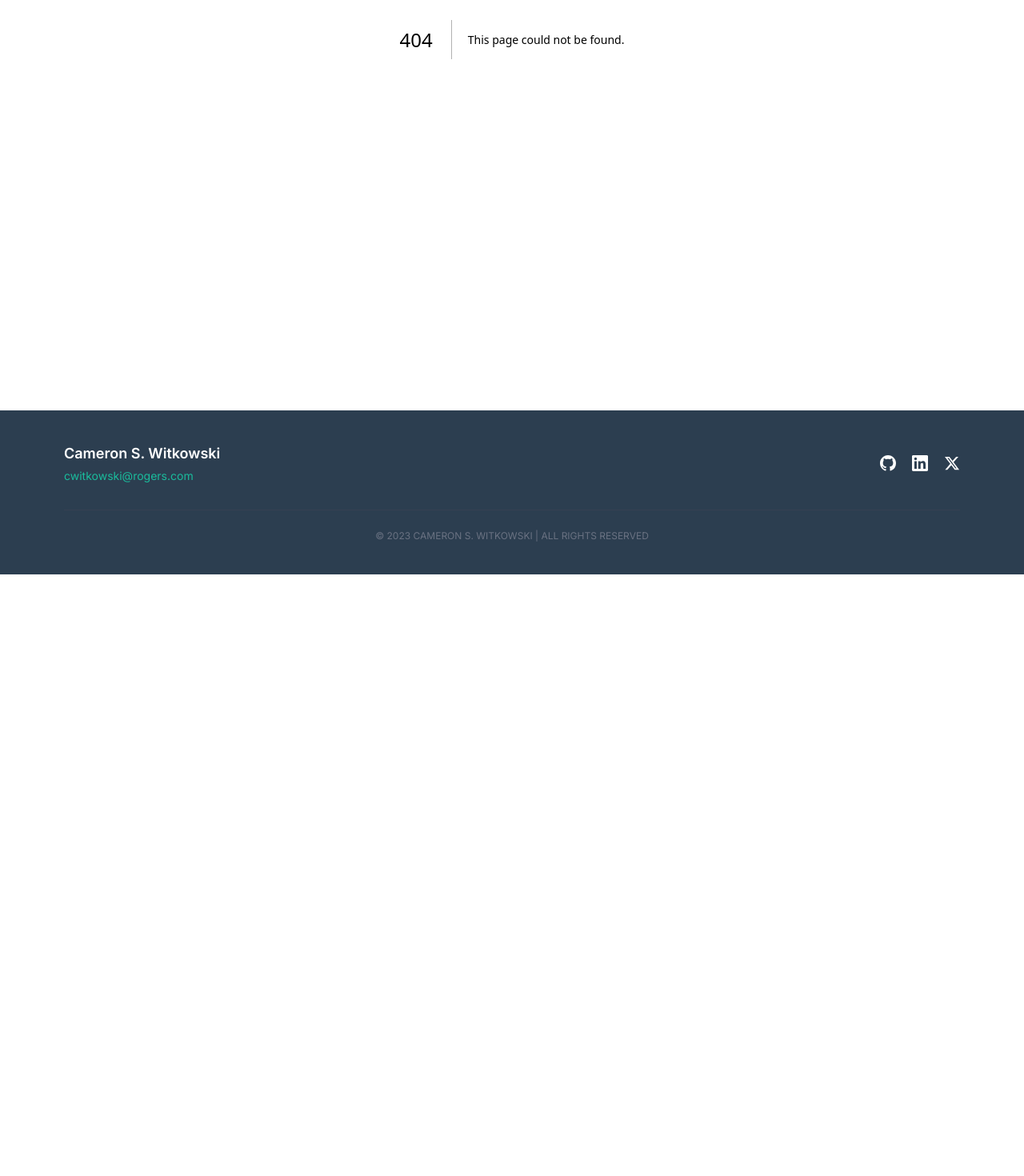
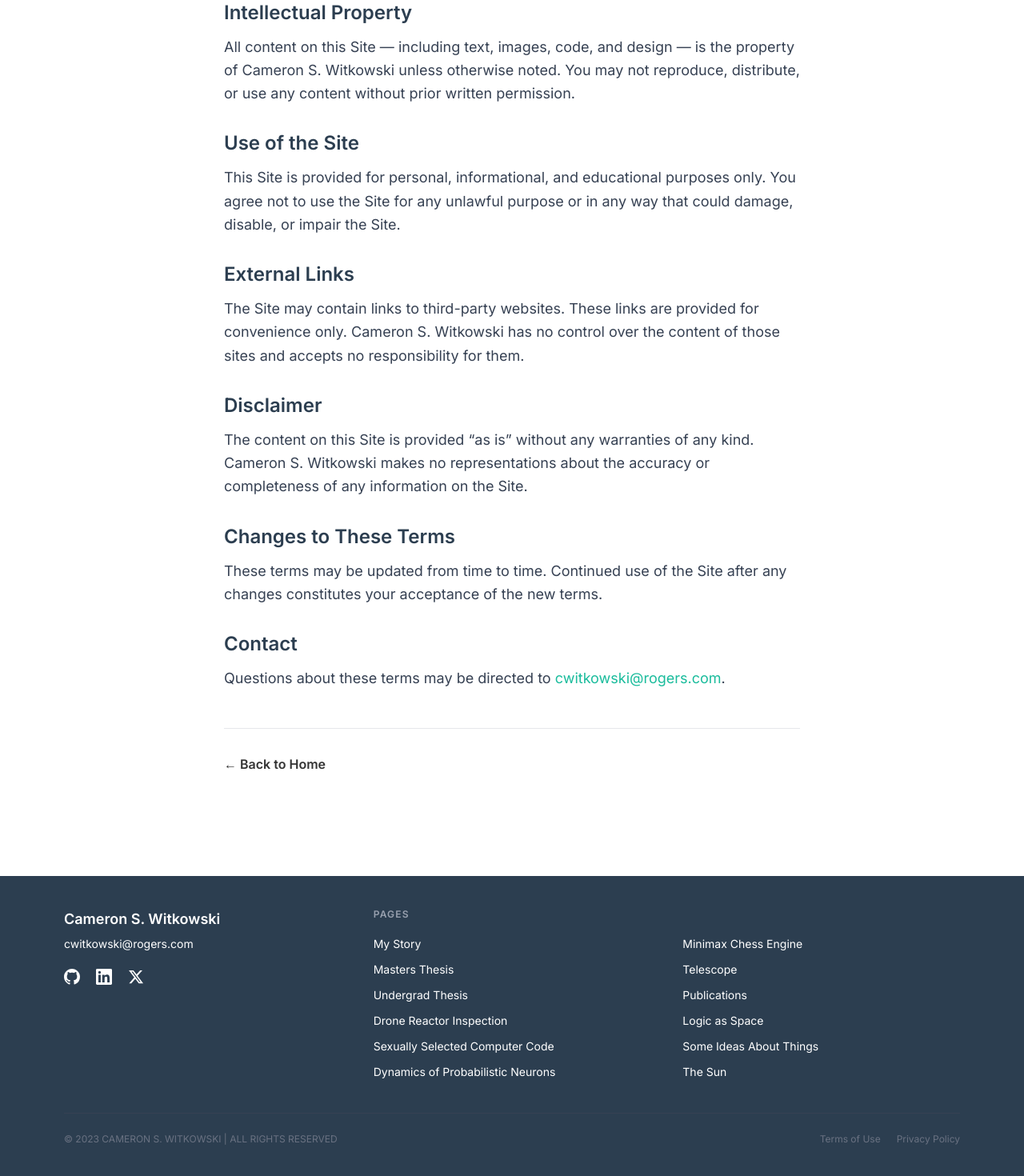
Before and after one commit to VanessaAnneliese/Cameron-witkowski-website, a Next.js app: page /terms in a window 1280 px wide. Before the commit this address had no page. Shown: the part 416-1886 px from the top of the page at 80% size. Before the commit the page ends 1134 px from the top, so only its background shows below. Built offline with nearby package versions, Linux system fonts and the light colour scheme.

Commit message:
Add Home dropdown with My Story, full footer links, Terms and Privacy pages

```diff
--- /dev/null
+++ b/src/app/privacy/page.tsx
@@ -0,0 +1,84 @@
+import Link from "next/link";
+
+export default function PrivacyPage() {
+  return (
+    <div className="max-w-3xl mx-auto px-6 py-16">
+      <p className="text-[#1abc9c] font-semibold uppercase tracking-wide text-sm mb-2">Legal</p>
+      <h1 className="text-4xl font-bold text-[#2c3e50] mb-3">Privacy Policy</h1>
+      <p className="text-gray-500 italic mb-12">Last updated: 2024</p>
+
+      <div className="space-y-8 text-gray-700 leading-relaxed text-lg">
+        <section>
+          <h2 className="text-2xl font-bold text-[#2c3e50] mb-3">Overview</h2>
+          <p>
+            This Privacy Policy describes how cameronwitkowski.com (the &ldquo;Site&rdquo;) handles
+            information when you visit. This is a personal portfolio site and does not collect,
+            store, or sell personal data.
+          </p>
+        </section>
+
+        <section>
+          <h2 className="text-2xl font-bold text-[#2c3e50] mb-3">Information Collected</h2>
+          <p>
+            This Site does not use forms, accounts, or tracking systems that collect personal
+            information. If you contact Cameron directly via email, your email address and message
+            content are used solely to respond to your inquiry.
+          </p>
+        </section>
+
+        <section>
+          <h2 className="text-2xl font-bold text-[#2c3e50] mb-3">Cookies</h2>
+          <p>
+            This Site does not use cookies or any client-side tracking technologies for analytics
+            or advertising purposes.
+          </p>
+        </section>
+
+        <section>
+          <h2 className="text-2xl font-bold text-[#2c3e50] mb-3">Third-Party Services</h2>
+          <p>
+            This Site embeds content from YouTube (for the podcast section). YouTube may set its
+            own cookies when you interact with embedded videos. Please refer to{" "}
+            <a href="https://policies.google.com/privacy" target="_blank" rel="noopener noreferrer">
+              Google&apos;s Privacy Policy
+            </a>{" "}
+            for details.
+          </p>
+        </section>
+
+        <section>
+          <h2 className="text-2xl font-bold text-[#2c3e50] mb-3">Hosting</h2>
+          <p>
+            This Site is hosted on Vercel. Vercel may collect standard server log data (such as IP
+            addresses) as part of their infrastructure. Please refer to{" "}
+            <a href="https://vercel.com/legal/privacy-policy" target="_blank" rel="noopener noreferrer">
+              Vercel&apos;s Privacy Policy
+            </a>{" "}
+            for details.
+          </p>
+        </section>
+
+        <section>
+          <h2 className="text-2xl font-bold text-[#2c3e50] mb-3">Changes to This Policy</h2>
+          <p>
+            This policy may be updated from time to time. Any changes will be reflected on this page.
+          </p>
+        </section>
+
+        <section>
+          <h2 className="text-2xl font-bold text-[#2c3e50] mb-3">Contact</h2>
+          <p>
+            Questions about this policy may be directed to{" "}
+            <a href="mailto:cwitkowski@rogers.com">cwitkowski@rogers.com</a>.
+          </p>
+        </section>
+      </div>
+
+      <div className="mt-12 pt-8 border-t border-gray-200">
+        <Link href="/" className="text-[#1abc9c] hover:text-[#16a085] font-semibold transition-colors">
+          ← Back to Home
+        </Link>
+      </div>
+    </div>
+  );
+}
--- /dev/null
+++ b/src/app/terms/page.tsx
@@ -0,0 +1,79 @@
+import Link from "next/link";
+
+export default function TermsPage() {
+  return (
+    <div className="max-w-3xl mx-auto px-6 py-16">
+      <p className="text-[#1abc9c] font-semibold uppercase tracking-wide text-sm mb-2">Legal</p>
+      <h1 className="text-4xl font-bold text-[#2c3e50] mb-3">Terms of Use</h1>
+      <p className="text-gray-500 italic mb-12">Last updated: 2024</p>
+
+      <div className="space-y-8 text-gray-700 leading-relaxed text-lg">
+        <section>
+          <h2 className="text-2xl font-bold text-[#2c3e50] mb-3">Acceptance of Terms</h2>
+          <p>
+            By accessing and using cameronwitkowski.com (the &ldquo;Site&rdquo;), you accept and agree
+            to be bound by these Terms of Use. If you do not agree, please do not use the Site.
+          </p>
+        </section>
+
+        <section>
+          <h2 className="text-2xl font-bold text-[#2c3e50] mb-3">Intellectual Property</h2>
+          <p>
+            All content on this Site — including text, images, code, and design — is the property of
+            Cameron S. Witkowski unless otherwise noted. You may not reproduce, distribute, or use any
+            content without prior written permission.
+          </p>
+        </section>
+
+        <section>
+          <h2 className="text-2xl font-bold text-[#2c3e50] mb-3">Use of the Site</h2>
+          <p>
+            This Site is provided for personal, informational, and educational purposes only. You agree
+            not to use the Site for any unlawful purpose or in any way that could damage, disable, or
+            impair the Site.
+          </p>
+        </section>
+
+        <section>
+          <h2 className="text-2xl font-bold text-[#2c3e50] mb-3">External Links</h2>
+          <p>
+            The Site may contain links to third-party websites. These links are provided for convenience
+            only. Cameron S. Witkowski has no control over the content of those sites and accepts no
+            responsibility for them.
+          </p>
+        </section>
+
+        <section>
+          <h2 className="text-2xl font-bold text-[#2c3e50] mb-3">Disclaimer</h2>
+          <p>
+            The content on this Site is provided &ldquo;as is&rdquo; without any warranties of any kind.
+            Cameron S. Witkowski makes no representations about the accuracy or completeness of any
+            information on the Site.
+          </p>
+        </section>
+
+        <section>
+          <h2 className="text-2xl font-bold text-[#2c3e50] mb-3">Changes to These Terms</h2>
+          <p>
+            These terms may be updated from time to time. Continued use of the Site after any changes
+            constitutes your acceptance of the new terms.
+          </p>
+        </section>
+
+        <section>
+          <h2 className="text-2xl font-bold text-[#2c3e50] mb-3">Contact</h2>
+          <p>
+            Questions about these terms may be directed to{" "}
+            <a href="mailto:cwitkowski@rogers.com">cwitkowski@rogers.com</a>.
+          </p>
+        </section>
+      </div>
+
+      <div className="mt-12 pt-8 border-t border-gray-200">
+        <Link href="/" className="text-[#1abc9c] hover:text-[#16a085] font-semibold transition-colors">
+          ← Back to Home
+        </Link>
+      </div>
+    </div>
+  );
+}
--- a/src/components/Footer.tsx
+++ b/src/components/Footer.tsx
@@ -1,49 +1,43 @@
 import Link from "next/link";
+
+const footerLinks = [
+  { label: "My Story", href: "/story" },
+  { label: "Masters Thesis", href: "/projects/masters-thesis" },
+  { label: "Undergrad Thesis", href: "/projects/undergrad-thesis" },
+  { label: "Drone Reactor Inspection", href: "/projects/drone-reactor-inspection" },
+  { label: "Sexually Selected Computer Code", href: "/projects/sexually-selected-computer-code" },
+  { label: "Dynamics of Probabilistic Neurons", href: "/projects/dynamics-of-probabilistic-neurons" },
+  { label: "Minimax Chess Engine", href: "/projects/minimax-chess-engine" },
+  { label: "Telescope", href: "/projects/telescope" },
+  { label: "Publications", href: "/publications" },
+  { label: "Logic as Space", href: "/writing/logic-as-space" },
+  { label: "Some Ideas About Things", href: "/writing/some-ideas-about-things" },
+  { label: "The Sun", href: "/writing/the-sun" },
+];
 
 export default function Footer() {
   return (
     <footer className="bg-[#2c3e50] text-white mt-16">
       <div className="max-w-6xl mx-auto px-4 py-10">
-        <div className="flex flex-col md:flex-row justify-between items-center gap-6">
-          <div className="text-center md:text-left">
-            <p className="font-semibold text-lg">Cameron S. Witkowski</p>
-            <p className="text-gray-400 text-sm mt-1">
-              <a href="mailto:cwitkowski@rogers.com" className="hover:text-[#1abc9c] transition-colors">
+        <div className="grid md:grid-cols-3 gap-10 mb-10">
+          {/* Branding + contact */}
+          <div>
+            <p className="font-semibold text-lg mb-1">Cameron S. Witkowski</p>
+            <a href="mailto:cwitkowski@rogers.com" className="text-gray-400 text-sm hover:text-[#1abc9c] transition-colors">
               cwitkowski@rogers.com
             </a>
-            </p>
-          </div>
-
-          <div className="flex items-center gap-5">
-            <a
-              href="https://github.com/Cameron7195"
-              target="_blank"
-              rel="noopener noreferrer"
-              aria-label="GitHub"
-              className="text-gray-400 hover:text-[#1abc9c] transition-colors"
-            >
+            <div className="flex items-center gap-5 mt-5">
+              <a href="https://github.com/Cameron7195" target="_blank" rel="noopener noreferrer" aria-label="GitHub" className="text-gray-400 hover:text-[#1abc9c] transition-colors">
                 <svg className="w-5 h-5" fill="currentColor" viewBox="0 0 24 24">
                   <path d="M12 0C5.37 0 0 5.37 0 12c0 5.31 3.435 9.795 8.205 11.385.6.105.825-.255.825-.57 0-.285-.015-1.23-.015-2.235-3.015.555-3.795-.735-4.035-1.41-.135-.345-.72-1.41-1.23-1.695-.42-.225-1.02-.78-.015-.795.945-.015 1.62.87 1.845 1.23 1.08 1.815 2.805 1.305 3.495.99.105-.78.42-1.305.765-1.605-2.67-.3-5.46-1.335-5.46-5.925 0-1.305.465-2.385 1.23-3.225-.12-.3-.54-1.53.12-3.18 0 0 1.005-.315 3.3 1.23.96-.27 1.98-.405 3-.405s2.04.135 3 .405c2.295-1.56 3.3-1.23 3.3-1.23.66 1.65.24 2.88.12 3.18.765.84 1.23 1.905 1.23 3.225 0 4.605-2.805 5.625-5.475 5.925.435.375.81 1.095.81 2.22 0 1.605-.015 2.895-.015 3.3 0 .315.225.69.825.57A12.02 12.02 0 0024 12c0-6.63-5.37-12-12-12z" />
                 </svg>
               </a>
-            <a
-              href="https://linkedin.com/in/cameron-witkowski/"
-              target="_blank"
-              rel="noopener noreferrer"
-              aria-label="LinkedIn"
-              className="text-gray-400 hover:text-[#1abc9c] transition-colors"
-            >
+              <a href="https://linkedin.com/in/cameron-witkowski/" target="_blank" rel="noopener noreferrer" aria-label="LinkedIn" className="text-gray-400 hover:text-[#1abc9c] transition-colors">
                 <svg className="w-5 h-5" fill="currentColor" viewBox="0 0 24 24">
                   <path d="M20.447 20.452h-3.554v-5.569c0-1.328-.027-3.037-1.852-3.037-1.853 0-2.136 1.445-2.136 2.939v5.667H9.351V9h3.414v1.561h.046c.477-.9 1.637-1.85 3.37-1.85 3.601 0 4.267 2.37 4.267 5.455v6.286zM5.337 7.433a2.062 2.062 0 01-2.063-2.065 2.064 2.064 0 112.063 2.065zm1.782 13.019H3.555V9h3.564v11.452zM22.225 0H1.771C.792 0 0 .774 0 1.729v20.542C0 23.227.792 24 1.771 24h20.451C23.2 24 24 23.227 24 22.271V1.729C24 .774 23.2 0 22.222 0h.003z" />
                 </svg>
               </a>
-            <a
-              href="https://twitter.com/witkowski_cam"
-              target="_blank"
-              rel="noopener noreferrer"
-              aria-label="Twitter / X"
-              className="text-gray-400 hover:text-[#1abc9c] transition-colors"
-            >
+              <a href="https://twitter.com/witkowski_cam" target="_blank" rel="noopener noreferrer" aria-label="Twitter / X" className="text-gray-400 hover:text-[#1abc9c] transition-colors">
                 <svg className="w-5 h-5" fill="currentColor" viewBox="0 0 24 24">
                   <path d="M18.244 2.25h3.308l-7.227 8.26 8.502 11.24H16.17l-5.214-6.817L4.99 21.75H1.68l7.73-8.835L1.254 2.25H8.08l4.713 6.231zm-1.161 17.52h1.833L7.084 4.126H5.117z" />
                 </svg>
@@ -51,8 +45,41 @@ export default function Footer() {
             </div>
           </div>
 
-        <div className="border-t border-gray-700 mt-8 pt-6 text-center text-gray-500 text-xs">
-          © 2023 CAMERON S. WITKOWSKI | ALL RIGHTS RESERVED
+          {/* Links col 1 */}
+          <div>
+            <p className="text-xs font-semibold uppercase tracking-widest text-gray-400 mb-4">Pages</p>
+            <ul className="space-y-2">
+              {footerLinks.slice(0, 6).map((l) => (
+                <li key={l.href}>
+                  <Link href={l.href} className="text-gray-400 text-sm hover:text-[#1abc9c] transition-colors">
+                    {l.label}
+                  </Link>
+                </li>
+              ))}
+            </ul>
+          </div>
+
+          {/* Links col 2 */}
+          <div>
+            <p className="text-xs font-semibold uppercase tracking-widest text-gray-400 mb-4">&nbsp;</p>
+            <ul className="space-y-2">
+              {footerLinks.slice(6).map((l) => (
+                <li key={l.href}>
+                  <Link href={l.href} className="text-gray-400 text-sm hover:text-[#1abc9c] transition-colors">
+                    {l.label}
+                  </Link>
+                </li>
+              ))}
+            </ul>
+          </div>
+        </div>
+
+        <div className="border-t border-gray-700 pt-6 flex flex-col md:flex-row justify-between items-center gap-3 text-gray-500 text-xs">
+          <span>© 2023 CAMERON S. WITKOWSKI | ALL RIGHTS RESERVED</span>
+          <div className="flex gap-5">
+            <Link href="/terms" className="hover:text-[#1abc9c] transition-colors">Terms of Use</Link>
+            <Link href="/privacy" className="hover:text-[#1abc9c] transition-colors">Privacy Policy</Link>
+          </div>
         </div>
       </div>
     </footer>
--- a/src/components/Nav.tsx
+++ b/src/components/Nav.tsx
@@ -20,6 +20,7 @@ const writingLinks = [
 ];
 
 export default function Nav() {
+  const [homeOpen, setHomeOpen] = useState(false);
   const [projectsOpen, setProjectsOpen] = useState(false);
   const [writingOpen, setWritingOpen] = useState(false);
   const [mobileOpen, setMobileOpen] = useState(false);
@@ -34,9 +35,21 @@ export default function Nav() {
 
         {/* Desktop nav */}
         <div className="hidden md:flex items-center gap-7 text-sm text-gray-600">
-          <Link href="/" className="text-[#1abc9c] font-medium hover:text-[#16a085] transition-colors">
-            Home
-          </Link>
+          <div className="relative" onMouseEnter={() => setHomeOpen(true)} onMouseLeave={() => setHomeOpen(false)}>
+            <button className="flex items-center gap-1 text-[#1abc9c] font-medium hover:text-[#16a085] transition-colors cursor-pointer">
+              Home
+              <svg className="w-3 h-3" fill="currentColor" viewBox="0 0 20 20">
+                <path fillRule="evenodd" d="M5.23 7.21a.75.75 0 011.06.02L10 11.168l3.71-3.938a.75.75 0 111.08 1.04l-4.25 4.5a.75.75 0 01-1.08 0l-4.25-4.5a.75.75 0 01.02-1.06z" clipRule="evenodd" />
+              </svg>
+            </button>
+            {homeOpen && (
+              <div className="absolute top-full left-0 bg-white border border-gray-200 rounded shadow-lg w-36 py-1 z-50">
+                <Link href="/story" className="block px-4 py-2 text-sm text-gray-700 hover:bg-gray-50 hover:text-[#1abc9c] transition-colors">
+                  My Story
+                </Link>
+              </div>
+            )}
+          </div>
 
           <div className="relative" onMouseEnter={() => setProjectsOpen(true)} onMouseLeave={() => setProjectsOpen(false)}>
             <button className="flex items-center gap-1 hover:text-gray-900 transition-colors cursor-pointer">
@@ -102,6 +115,7 @@ export default function Nav() {
       {mobileOpen && (
         <div className="md:hidden border-t border-gray-100 bg-white px-6 py-3 flex flex-col gap-1 text-sm text-gray-700">
           <Link href="/" onClick={() => setMobileOpen(false)} className="py-2 text-[#1abc9c] font-medium">Home</Link>
+          <Link href="/story" onClick={() => setMobileOpen(false)} className="pl-3 py-1.5 hover:text-[#1abc9c]">My Story</Link>
           <p className="py-1 text-xs font-semibold text-gray-400 uppercase tracking-wide mt-1">Projects</p>
           {projectLinks.map((link) => (
             <Link key={link.href} href={link.href} onClick={() => setMobileOpen(false)} className="pl-3 py-1.5 hover:text-[#1abc9c]">{link.label}</Link>
```
Lines whose indentation alone changed are shown as unchanged.
